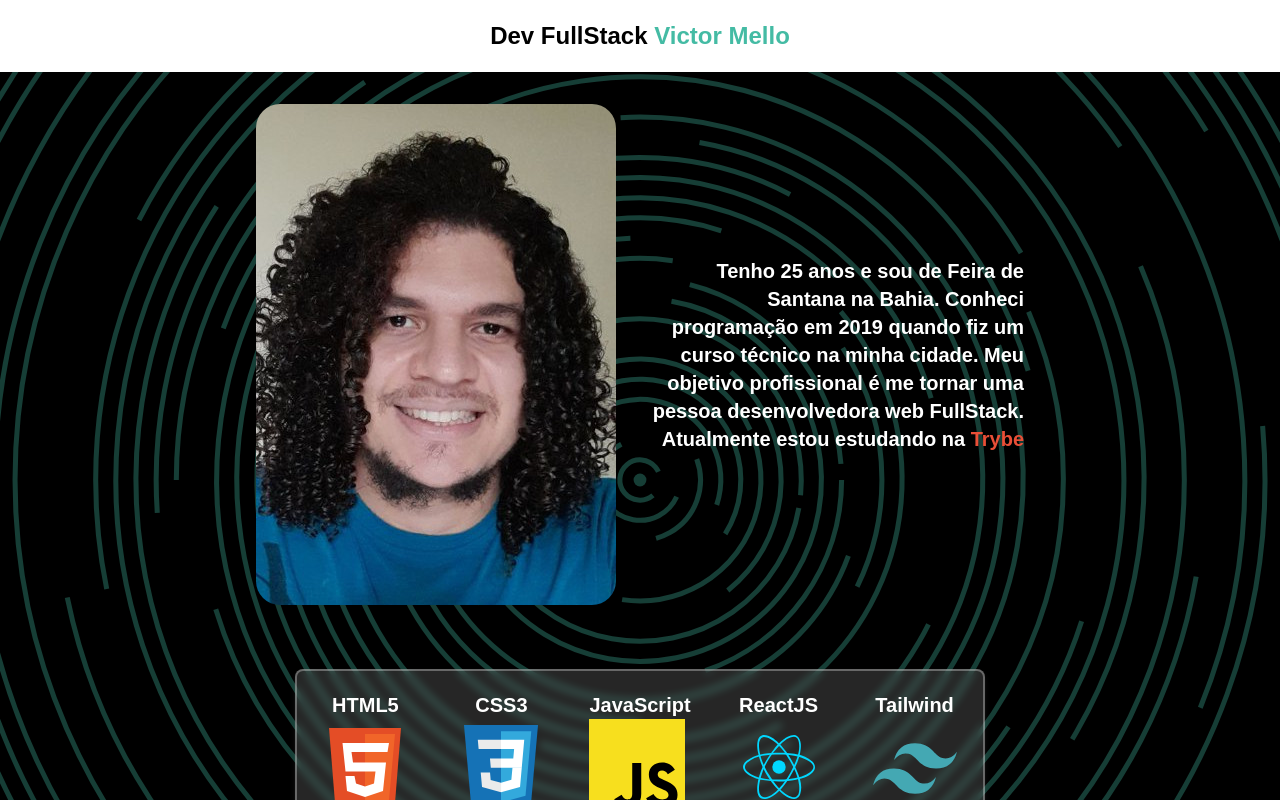
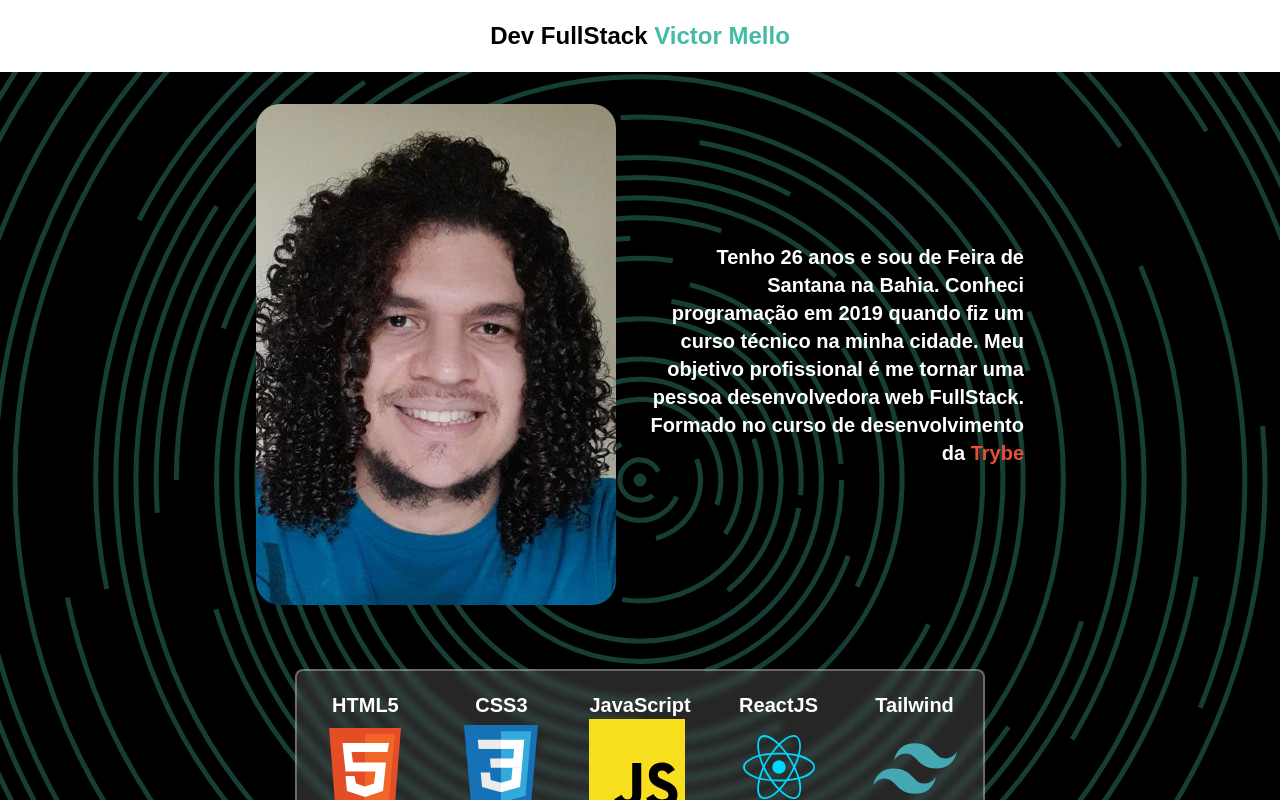
Before and after one commit to VictorPMello/Portfolio-Victor-Mello-dev, a React (Vite) app: page / in a window 1280 px wide. Shown: the top 800 px of the page. Built offline with nearby package versions, Linux system fonts and the light colour scheme.

Commit message:
Update About.jsx

```diff
--- a/src/components/About.jsx
+++ b/src/components/About.jsx
@@ -18,11 +18,10 @@ class About extends Component {
             alt='Foto de Victor Pinheiro Mello'
           />
           <p className='w-96 text-right text-xl'>
-            Tenho 25 anos e sou de Feira de Santana na Bahia. Conheci
+            Tenho 26 anos e sou de Feira de Santana na Bahia. Conheci
             programação em 2019 quando fiz um curso técnico na minha
             cidade. Meu objetivo profissional é me tornar uma pessoa
-            desenvolvedora web FullStack. Atualmente estou estudando
-            na <strong className='text-cinnabar'>Trybe</strong>
+            desenvolvedora web FullStack. Formado no curso de desenvolvimento da <strong className='text-cinnabar'>Trybe</strong>
           </p>
         </div>
       </section>
```
